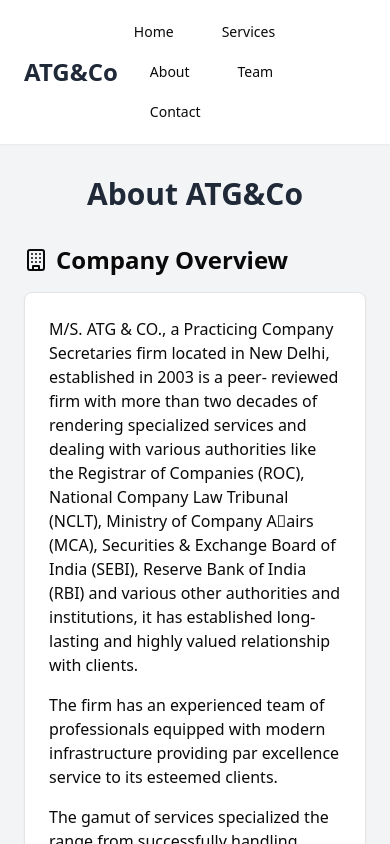
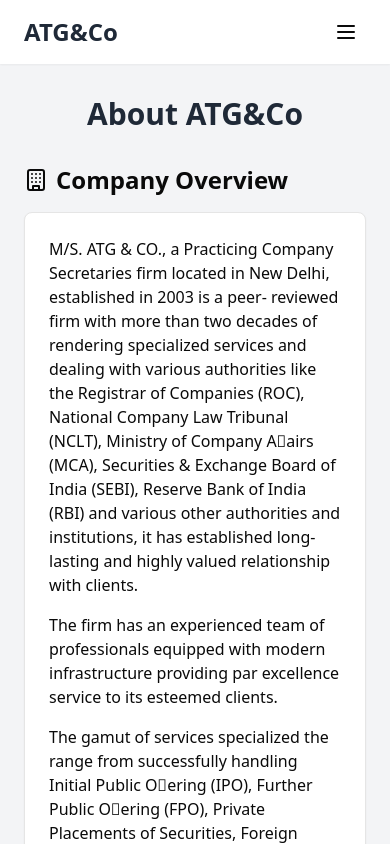
Before and after one commit to pushp1997/atg-co, a React (Create React App) app: page /about in a window 390 px wide. Shown: the top 844 px of the page. Built offline with nearby package versions, Linux system fonts and the light colour scheme.

Commit message:
Refactor header component to add responsive menu

```diff
--- a/src/Header.tsx
+++ b/src/Header.tsx
@@ -1,20 +1,47 @@
 import React from 'react';
 import { Button } from './components/ui/button';
 import { Link } from 'react-router-dom';
+import { Menu, X } from 'lucide-react';
+import { useState } from 'react';
 
-const Header: React.FC = () => (
+
+const Header: React.FC = () => {
+  const [isMenuOpen, setIsMenuOpen] = useState(false);
+
+  const toggleMenu = () => {
+    setIsMenuOpen(!isMenuOpen);
+  };
+
+  return (
     <header className="bg-white shadow-sm">
-        <nav className="container mx-auto px-6 py-3 flex justify-between items-center">
-        <div className="text-2xl font-bold text-gray-800">ATG&Co</div>
-        <div className="space-x-4">
+      <nav className="container mx-auto px-6 py-3">
+        <div className="flex justify-between items-center">
+          <div className="text-2xl font-bold text-gray-800">ATG&Co</div>
+          <div className="md:hidden">
+            <Button variant="ghost" size="icon" onClick={toggleMenu}>
+              {isMenuOpen ? <X /> : <Menu />}
+            </Button>
+          </div>
+          <div className="hidden md:flex space-x-4">
             <Link to="/"><Button variant="ghost">Home</Button></Link>
             <Link to="/services"><Button variant="ghost">Services</Button></Link>
             <Link to="/about"><Button variant="ghost">About</Button></Link>
             <Link to="/team"><Button variant="ghost">Team</Button></Link>
             <Link to="/contact"><Button variant="ghost">Contact</Button></Link>
+          </div>
         </div>
-        </nav>
+        {isMenuOpen && (
+          <div className="md:hidden mt-4 space-y-2">
+            <Link to="/" className="block"><Button variant="ghost" className="w-full justify-start">Home</Button></Link>
+            <Link to="/services" className="block"><Button variant="ghost" className="w-full justify-start">Services</Button></Link>
+            <Link to="/about" className="block"><Button variant="ghost" className="w-full justify-start">Home</Button></Link>
+            <Link to="/team" className="block"><Button variant="ghost" className="w-full justify-start">Services</Button></Link>
+            <Link to="/contact" className="block"><Button variant="ghost" className="w-full justify-start">Home</Button></Link>
+          </div>
+        )}
+      </nav>
     </header>
-);
+  );
+};
 
 export default Header;
```
